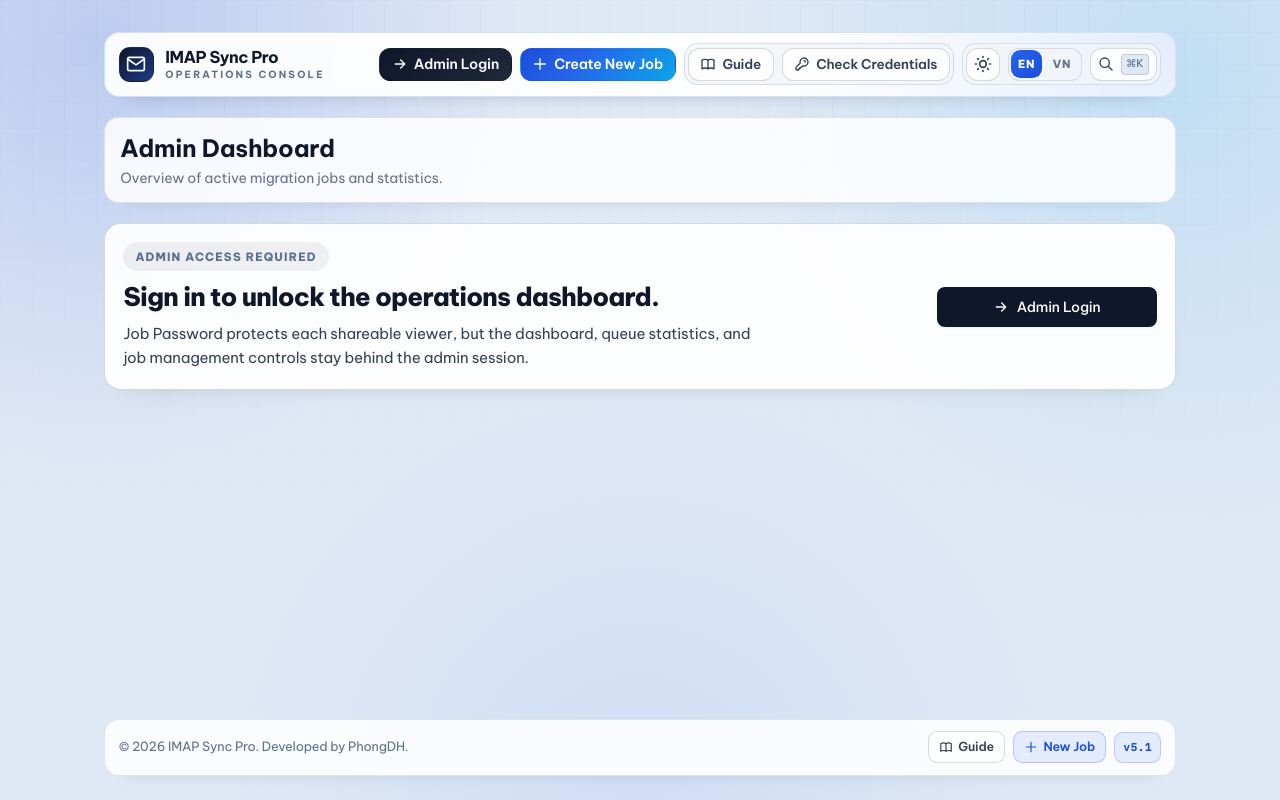
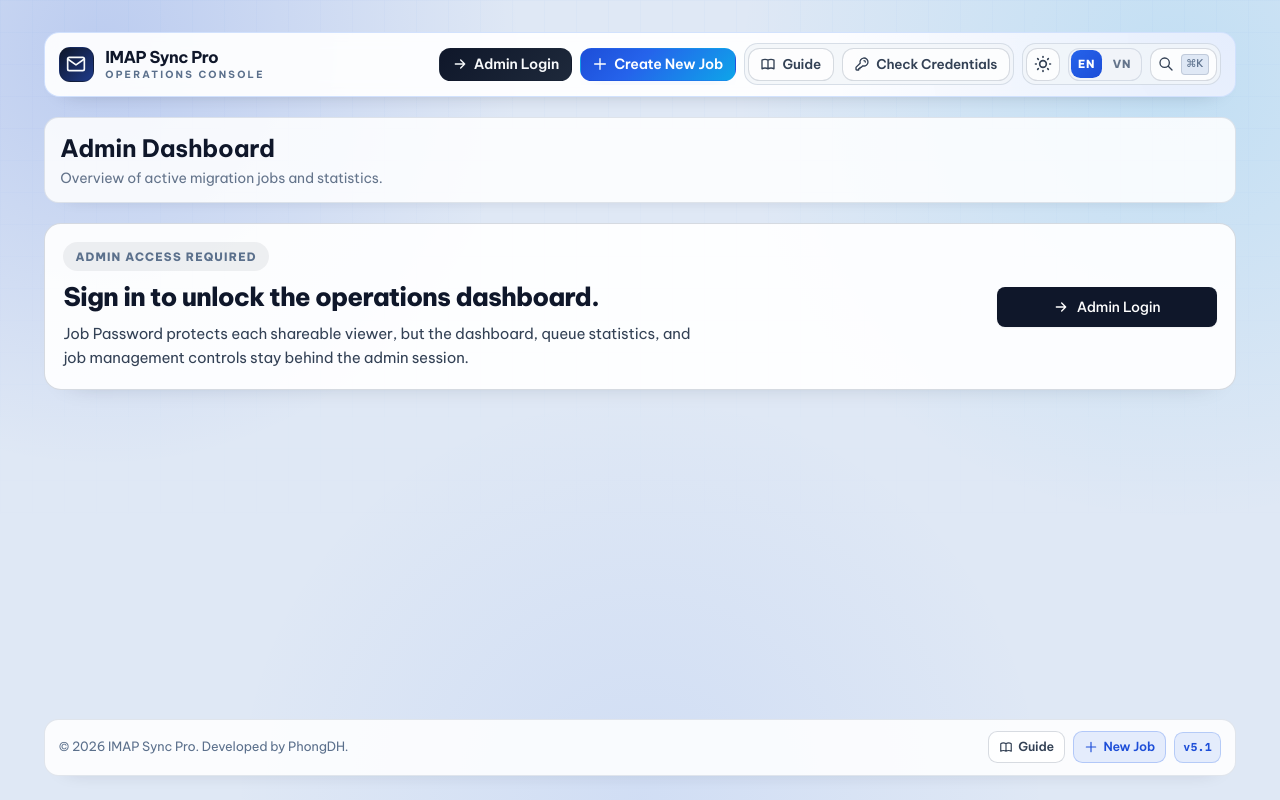
Before and after one commit to phongdh262/web_imapsyncmail, a FastAPI app: page /admin/ in a window 1280 px wide. Run offline with FastAPI, Linux system fonts and the light colour scheme; some libraries are stand-ins or nearby versions.

Commit message:
fix(ui): widen layout and restore admin stop controls on job detail

```diff
--- a/css/style.css
+++ b/css/style.css
@@ -42,8 +42,8 @@
     --space-5: 1.25rem;
     --space-6: 1.5rem;
     --space-7: 2rem;
-    --app-max-width: 1120px;
-    --app-max-width-guide: 1100px;
+    --app-max-width: 1240px;
+    --app-max-width-guide: 1180px;
 
     --log-bg: #1e293b;
     --log-text: #e2e8f0;
--- a/js/app.js
+++ b/js/app.js
@@ -1467,6 +1467,10 @@ const initJobDetail = async () => {
         return;
     }
 
+    // Job detail is public, but we still silently check admin session so
+    // Stop/Retry controls appear when an authenticated admin is viewing.
+    await ensureAdminAuth({ showModal: false, forceCheck: true });
+
     // Prevent multiple polling loops
     if (isJobPolling && !forcePollRestart) return;
     isJobPolling = true;
--- a/templates/job-detail.html
+++ b/templates/job-detail.html
@@ -142,8 +142,8 @@
 <div id="log-modal" class="fixed inset-0 z-50 hidden">
     <div class="absolute inset-0 bg-black/60 glass-overlay"></div>
     <div class="absolute inset-0 flex items-center justify-center p-4">
-        <div class="relative bg-slate-900 rounded-2xl shadow-2xl w-full max-w-4xl max-h-[80vh] flex flex-col animate-slide-up border border-slate-700">
-            <div class="flex justify-between items-center p-6 border-b border-slate-700">
+        <div class="relative bg-slate-900 rounded-2xl shadow-2xl w-full max-w-[1180px] max-h-[86vh] min-h-[58vh] flex flex-col animate-slide-up border border-slate-700">
+            <div class="flex justify-between items-center px-7 py-5 border-b border-slate-700">
                 <h2 class="text-lg font-semibold text-white flex items-center gap-2">
                     <svg xmlns="http://www.w3.org/2000/svg" class="h-5 w-5 text-emerald-400" fill="none"
                         viewBox="0 0 24 24" stroke="currentColor">
@@ -169,7 +169,7 @@
                 </div>
             </div>
             <pre id="log-content"
-                class="flex-1 p-6 overflow-auto font-mono text-sm text-emerald-400 bg-slate-950 log-scrollbar leading-relaxed"><span data-i18n="jobDetail.logs.loading">Loading logs...</span></pre>
+                class="flex-1 px-7 py-6 overflow-auto font-mono text-[0.95rem] text-emerald-400 bg-slate-950 log-scrollbar leading-relaxed"><span data-i18n="jobDetail.logs.loading">Loading logs...</span></pre>
         </div>
     </div>
 </div>
```
